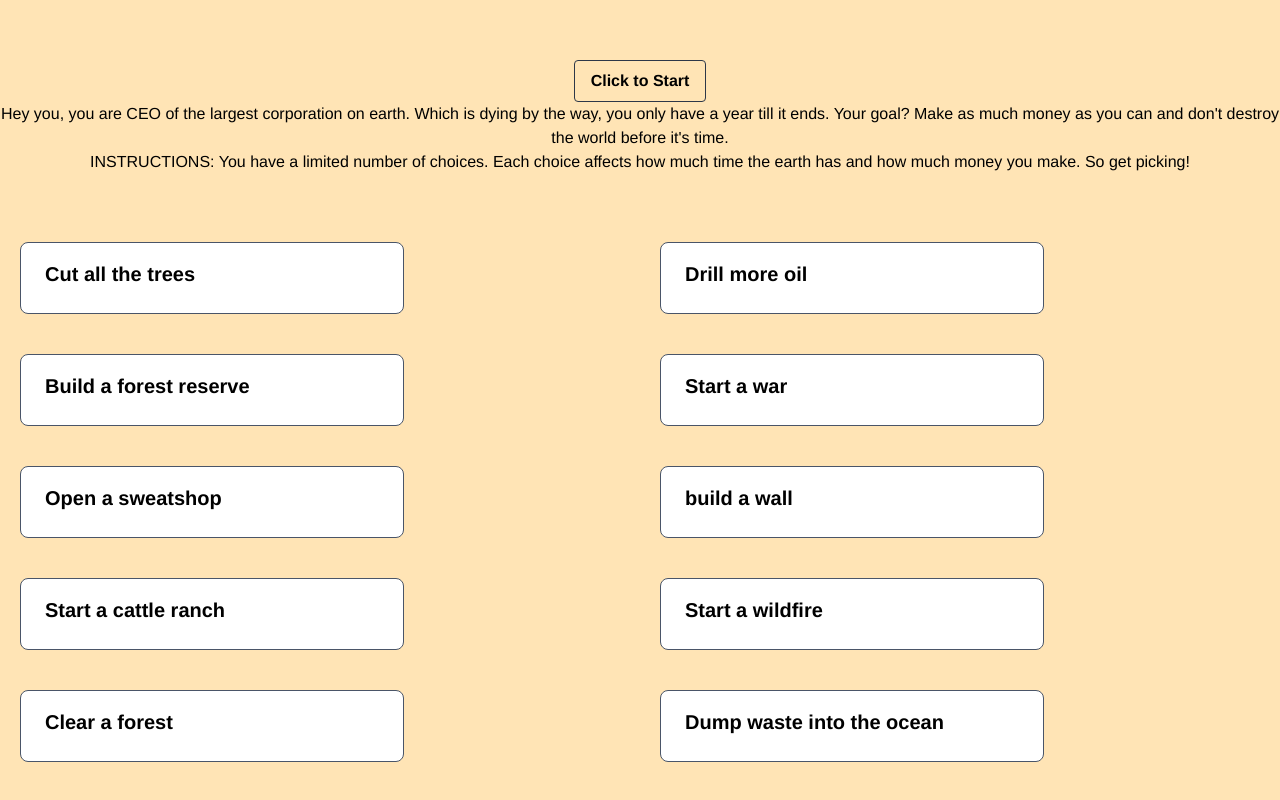
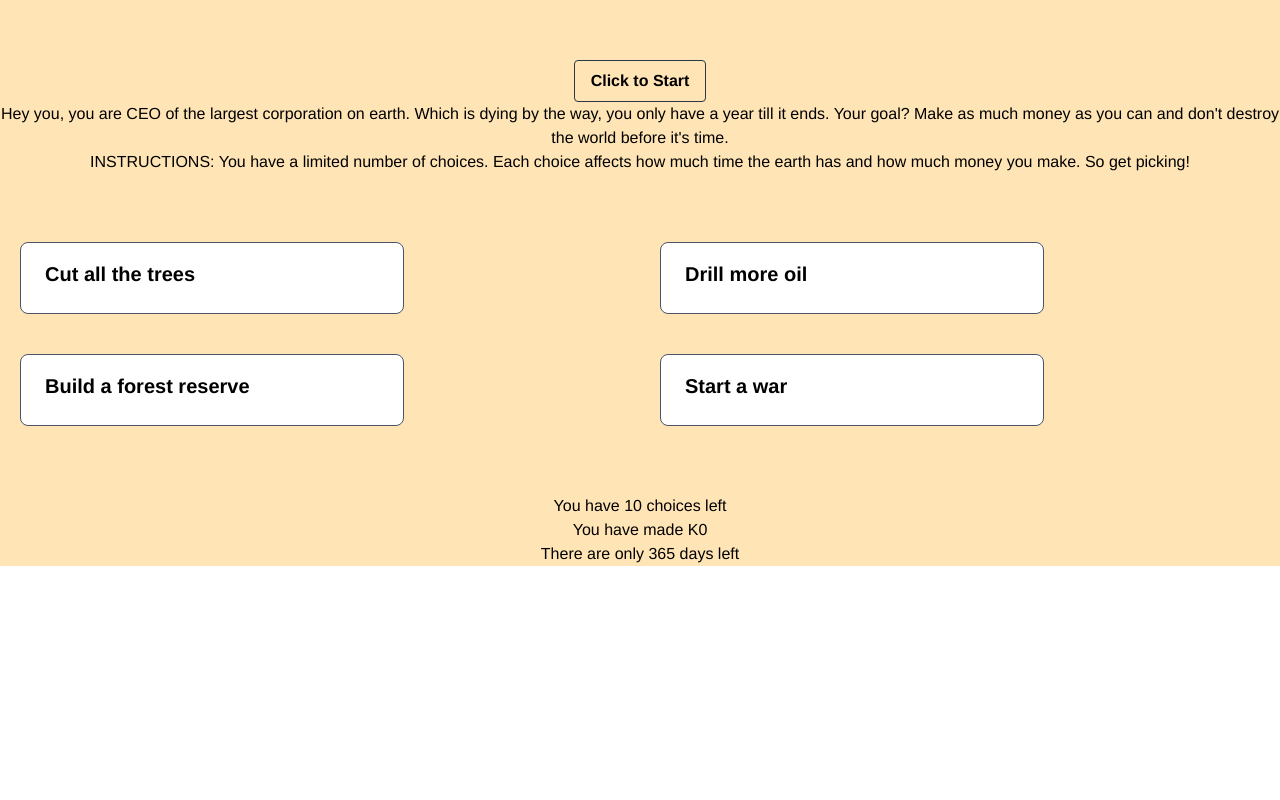
Before and after one commit to Maria218/GlobalGameJamThing, a Vue app in the folder cashitos/: page / in a window 1280 px wide. Shown: the top 800 px of the page. Built offline with nearby package versions, Linux system fonts and the light colour scheme.

Commit message:
options logic

```diff
--- a/cashitos/src/components/Cards.vue
+++ b/cashitos/src/components/Cards.vue
@@ -1,7 +1,7 @@
 <template>
     <div class="container my-12 mx-auto">
         <div class="flex flex-wrap">
-            <div v-for="index in cardInfo" v-bind:key="index" class="p-5 sm:w-1/2 md:w-1/2 lg:w-1/2">
+            <div v-for="index in cardInfo.slice(0,4)" v-bind:key="index" class="p-5 sm:w-1/2 md:w-1/2 lg:w-1/2">
                 <div @click="effects(index.days, index.money)" class="max-w-sm w-full lg:flex rounded-lg border-r border-b border-l border-t border-gray-700 lg:border-l lg:border-t lg:border-r lg:border-b lg:border-gray-700 bg-white">
                     <div class="px-6 py-4">
                         <div class="font-bold text-xl mb-2">
@@ -236,7 +236,8 @@
         data: () => ({
             cardInfo: object,
             daysLeft: 365,
-            money: 0
+            money: 0,
+            control:0
         }),
         methods: {
             ...mapMutations(["makeChoice", "calcDays","calcCash"]),
@@ -246,6 +247,8 @@
                 this.makeChoice();
                 this.calcDays(days);
                 this.calcCash(money);
+                //this.control += 4;
+                object = this.cardInfo.splice(0,4);
             }
         }
     }
```
